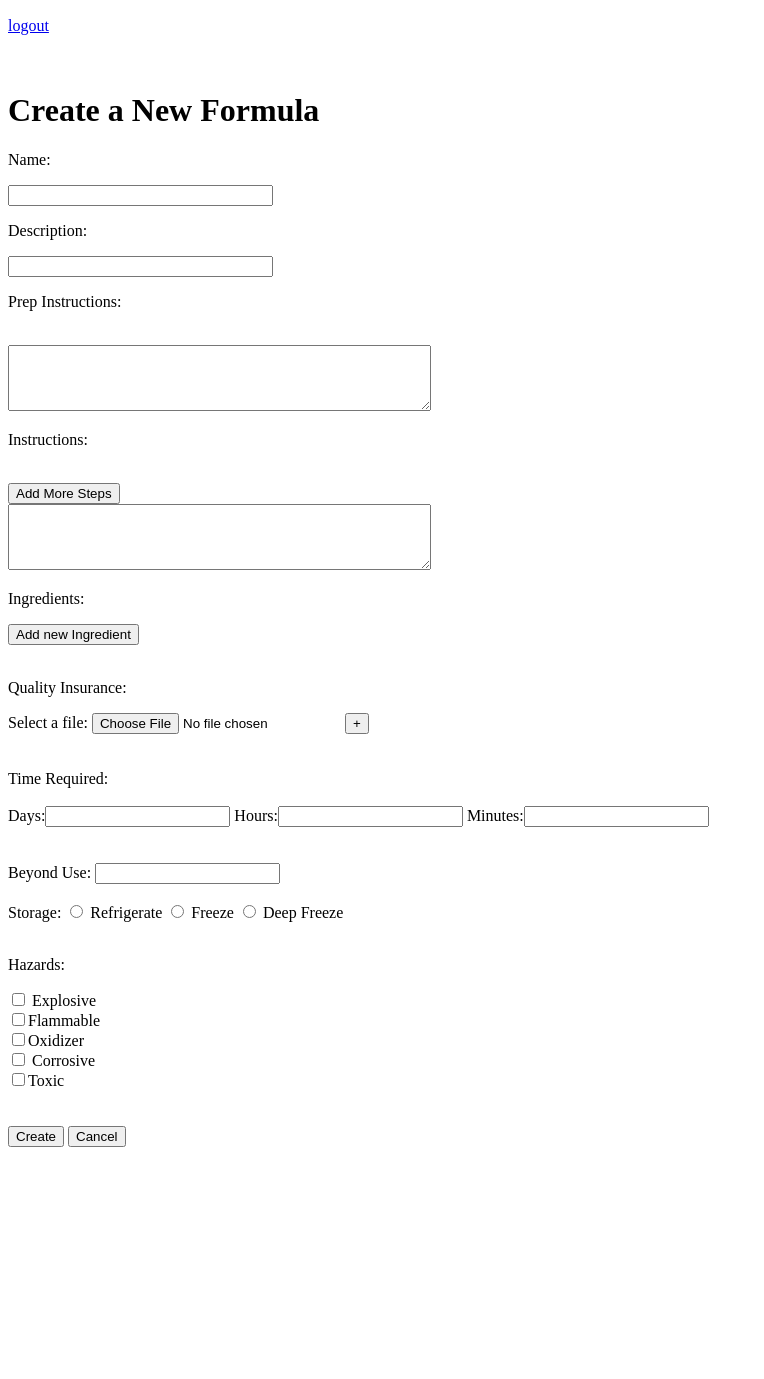
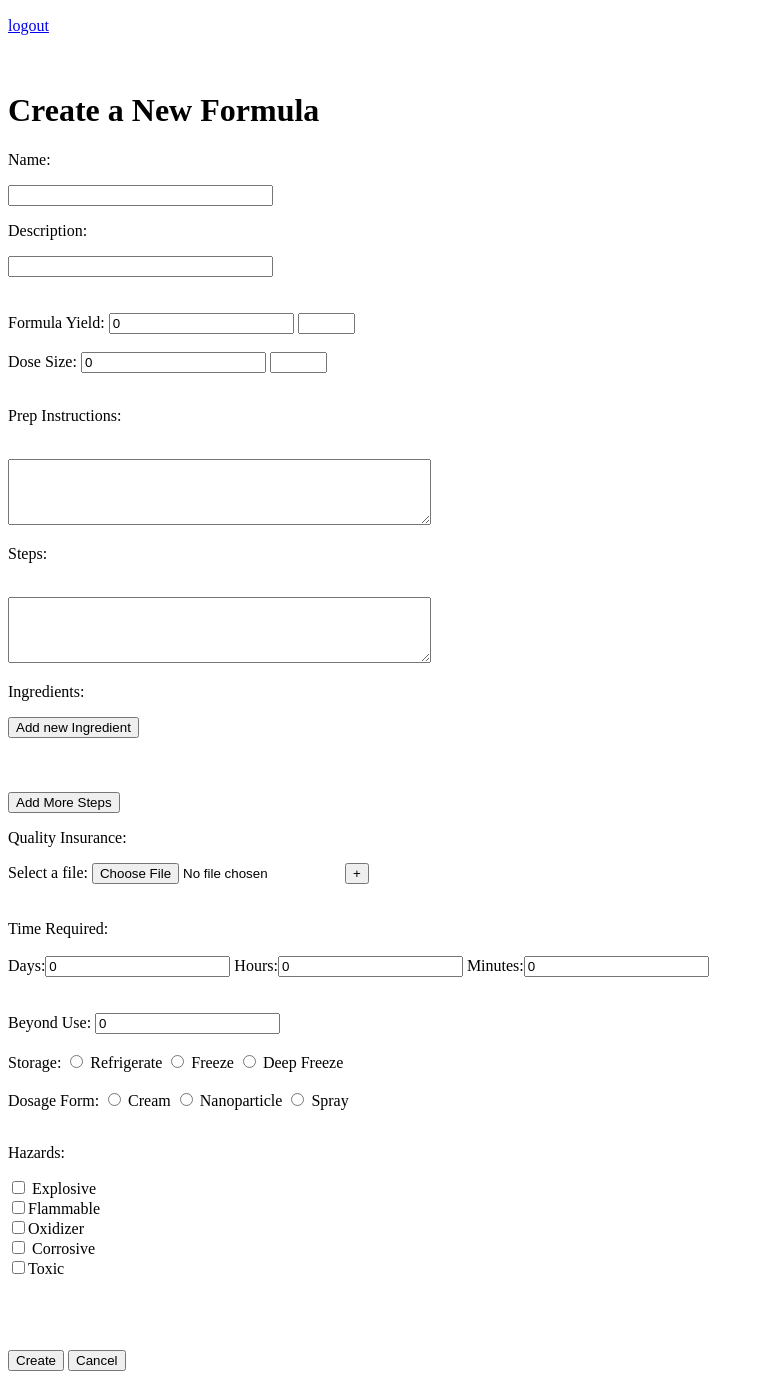
Before and after one commit to 101Mastery/database_software, a Flask app: template project/templates/formula_templates/newFormula.html in a window 1280 px wide. Shown: the part 33-1412 px from the top of the page, without its empty margins (0-764 px from the left). Before the commit the page ends 1180 px from the top, so only its background shows below. Run offline with Flask 2, Linux system fonts and the light colour scheme; the template is opened without the code that fills it, so the values that code supplies are empty; some libraries are stand-ins or nearby versions.

Commit message:
changing formula template

```diff
--- a/project/templates/formula_templates/newFormula.html
+++ b/project/templates/formula_templates/newFormula.html
@@ -87,10 +87,11 @@ $(document).ready(function() {
 
     $(wrapper).on("click",".ingredient_button", function() {
 
-        $($(this).parent()).append('<div class="ingredient_searches"><br><input type="button" class="searchButton" value="Search"> <input type="text" class="actualIngredient" value="please enter ingredient"> <a href="#" class="remove_field_ingredient">Remove</a><br><br></div>'); //add input box
+        $($(this).parent()).append('<div class="ingredient_searches"><br><input type="button" class="searchButton" value="Search"> <input type="text" class="actualIngredient" value="please enter ingredient"><br><br> Amount: <input type="number" class="ingredient_amount" min="0" value="0"> <input list="units" class="ingredient_unit" size="4"/><a href="#" class="remove_field_ingredient">Remove</a><br><br></div>'); //add input box
 
         i=0
         previousDiv=0
+
         $(".actualIngredient").each(function() {
             divId = $(this).parents(".stepDiv").attr("id")
 
@@ -98,6 +99,34 @@ $(document).ready(function() {
                 i=0
             }
             $(this).attr("name",divId+"_ingredient_"+i)
+            previousDiv = divId
+            i=i+1
+        })
+
+        i=0
+        previousDiv=0
+
+        $(".ingredient_amount").each(function() {
+            divId = $(this).parents(".stepDiv").attr("id")
+
+            if(divId !== previousDiv){
+                i=0
+            }
+            $(this).attr("name",divId+"_ingredient_"+i+"_amount")
+            previousDiv = divId
+            i=i+1
+        })
+
+        i=0
+        previousDiv=0
+
+        $(".ingredient_unit").each(function() {
+            divId = $(this).parents(".stepDiv").attr("id")
+
+            if(divId !== previousDiv){
+                i=0
+            }
+            $(this).attr("name",divId+"_ingredient_"+i+"_unit")
             previousDiv = divId
             i=i+1
         })
@@ -198,17 +227,35 @@ $(document).ready(function() {
 
         </br>
 
+        </br>
+        </br>
+
+        Formula Yield:
+        <input type="number" name="formula_yield" value="0" min="0">
+
+        <input list="units" name="formula_yield_unit" size="4"/>
+
+        </br>
+        </br>
+
+        Dose Size:
+        <input type="number" name="dose_size" value="0" min="0">
+
+        <input list="units" name="dose_size_unit" size="4"/>
+
+        </br>
+        </br>
+
         <p>Prep Instructions: </p>
         </br>
 
     <div><textarea name='prep_instructions'rows="4" cols="50"></textarea></div>
 
 
-        <p>Instructions: </p>
+        <p>Steps: </p>
         </br>
         <div class="steps">
     <div class="stepDiv" id="step_0">
-    <input type="button" class="add_steps_button" value="Add More Steps">
     <div><textarea class="step" name='step_0'rows="4" cols="50"></textarea></div>
 
             <p>Ingredients: </p>
@@ -219,6 +266,9 @@ $(document).ready(function() {
 
         </div>
 </div>
+        <br>
+        <br>
+        <input type="button" class="add_steps_button" value="Add More Steps">
         <input type="hidden" name="stepCount" value="1" class="stepCount">
 
         <p>Quality Insurance: </p>
@@ -231,15 +281,15 @@ $(document).ready(function() {
         </br>
 
         Time Required:<br><br>
-        Days:<input type="text" name="time_required_days">
-        Hours:<input type="text" name="time_required_hr">
-        Minutes:<input type="text" name="time_required_min">
+        Days:<input type="number" name="time_required_days" value="0" min="0">
+        Hours:<input type="number" name="time_required_hr" value="0" min="0">
+        Minutes:<input type="number" name="time_required_min" value="0" min="0">
 
         </br>
         </br>
         </br>
 
-        Beyond Use: <input type="text" name="beyond_use">
+        Beyond Use: <input type="number" name="beyond_use" value="0" min="0">
 
         </br>
         </br>
@@ -249,6 +299,16 @@ $(document).ready(function() {
         <input type="radio" name="storage" value="refrigerate" > Refrigerate
         <input type="radio" name="storage" value="freeze"> Freeze
         <input type="radio" name="storage" value="deep_freeze"> Deep Freeze
+
+        </br>
+        </br>
+
+        Dosage Form:
+
+        <input type="radio" name="form" value="cream" > Cream
+        <input type="radio" name="form" value="nanoparticle"> Nanoparticle
+        <input type="radio" name="form" value="spray"> Spray
+
         </br>
         </br>
         <p>Hazards: </p>
@@ -258,6 +318,16 @@ $(document).ready(function() {
         <input type="checkbox" name="corrosive" value="true"> Corrosive<br>
         <input type="checkbox" name="toxic" value="true">Toxic<br>
 
+
+<datalist id="units">
+    <option value="kg">
+    <option value="g">
+    <option value="mg">
+    <option value="lb">
+</datalist>
+
+        </br>
+        </br>
         </br>
         </br>
 
```
Also changed, not shown: project/database/formula_chemicals/models.py (+16 -4 lines).
